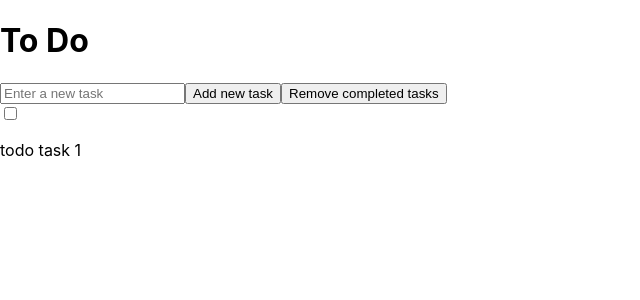
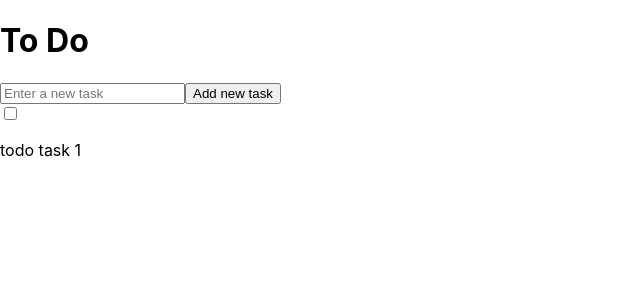
Before and after one commit to Wolven531/react-hooks-todo, a React (Create React App) app: page / in a window 1280 px wide. Shown: the top 300 px of the page, without its empty margins (0-640 px from the left). Built offline with nearby package versions, Linux system fonts and the light colour scheme.

Commit message:
Fix page reset on button click

```diff
--- a/src/App.tsx
+++ b/src/App.tsx
@@ -10,18 +10,28 @@ const App = () => {
 	const [todos, setTodos] = useState<TodoModel[]>([
 		new TodoModel(0, 'todo task 1')
 	])
-	const [todo, setTodo] = useState('')
+
+	const addTodo = (todo: TodoModel) => {
+		if (todo.id === -1) {
+			todo.id = todos.length
+		}
+		setTodos([...todos, todo])
+	}
+
+	const toggleTodo = (todoId: number) => {
+		setTodos(todos.map(todo => {
+			if (todo.id === todoId) {
+				todo.completed = !todo.completed
+			}
+			return todo
+		}))
+	}
 
 	return (
 		<div className="app">
 			<h1>To Do</h1>
-			<TodoForm
-				todos={todos}
-				todo={todo}
-				setTodo={setTodo}
-				setTodos={setTodos}
-			/>
-			<TodoList setTodos={setTodos} todos={todos} />
+			<TodoForm addTodo={addTodo} />
+			<TodoList todos={todos} toggleTodo={toggleTodo} />
 		</div>
 	)
 }
--- a/src/Todo.tsx
+++ b/src/Todo.tsx
@@ -3,11 +3,11 @@ import React from 'react'
 import { TodoModel } from './TodoModel'
 
 const Todo = ({
-	setTodos,
-	todo
+	todo,
+	toggleTodo
 }: {
-	setTodos: (allTodos: TodoModel[]) => void
 	todo: TodoModel
+	toggleTodo: (todoId: number) => void
 }) => {
 	return (
 		<div>
@@ -15,7 +15,7 @@ const Todo = ({
 				type="checkbox"
 				checked={todo.completed}
 				onChange={() => {
-					todo.completed = !todo.completed
+					toggleTodo(todo.id)
 				}}
 			/>
 			<p>{todo.description}</p>
--- a/src/TodoForm.tsx
+++ b/src/TodoForm.tsx
@@ -1,23 +1,20 @@
-import React from 'react'
+import React, { useState } from 'react'
 
 import { TodoModel } from './TodoModel'
 
 const TodoForm = ({
-	setTodo,
-	setTodos,
-	todo,
-	todos
+	addTodo
 }: {
-	setTodo: (newTodo: string) => void
-	setTodos: (allTodos: TodoModel[]) => void
-	todo: string
-	todos: TodoModel[]
+	addTodo: (newTodo: TodoModel) => void
 }) => {
-	const clearCompletedTodos = () => {
-		setTodos(todos.filter(todo => !todo.completed))
-	}
-	const handleAddTodo = () => {
-		setTodos([...todos, new TodoModel(todos.length, todo)])
+	const [todo, setTodo] = useState('')
+	// const clearCompletedTodos = () => {
+	// 	setTodos(todos.filter(todo => !todo.completed))
+	// }
+
+	const handleClick = (e: React.MouseEvent) => {
+		e.preventDefault()
+		addTodo(new TodoModel(-1, todo))
 	}
 
 	return (
@@ -31,10 +28,12 @@ const TodoForm = ({
 				}}
 				value={todo}
 			/>
-			<button onClick={handleAddTodo}>Add new task</button>
+			<button onClick={handleClick}>Add new task</button>
+			{/*
 			<button onClick={clearCompletedTodos}>
 				Remove completed tasks
 			</button>
+			*/}
 		</form>
 	)
 }
--- a/src/TodoList.tsx
+++ b/src/TodoList.tsx
@@ -4,17 +4,17 @@ import { Todo } from './Todo'
 import { TodoModel } from './TodoModel'
 
 const TodoList = ({
-	setTodos,
-	todos
+	todos,
+	toggleTodo
 }: {
-	setTodos: (allTodos: TodoModel[]) => void
+	toggleTodo: (todoId: number) => void
 	todos: TodoModel[]
 }) => {
 	return (
 		<div className="todo-list">
 			{todos.length === 0 && <div>No todos are saved</div>}
 			{todos.map((todo, index) => (
-				<Todo key={index} todo={todo} setTodos={setTodos} />
+				<Todo key={index} todo={todo} toggleTodo={toggleTodo} />
 			))}
 		</div>
 	)
```
